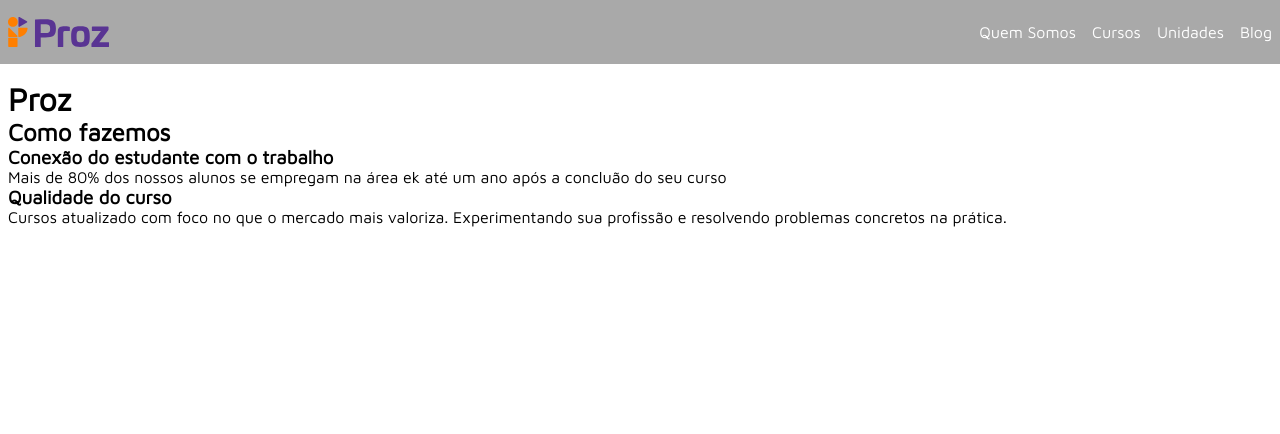
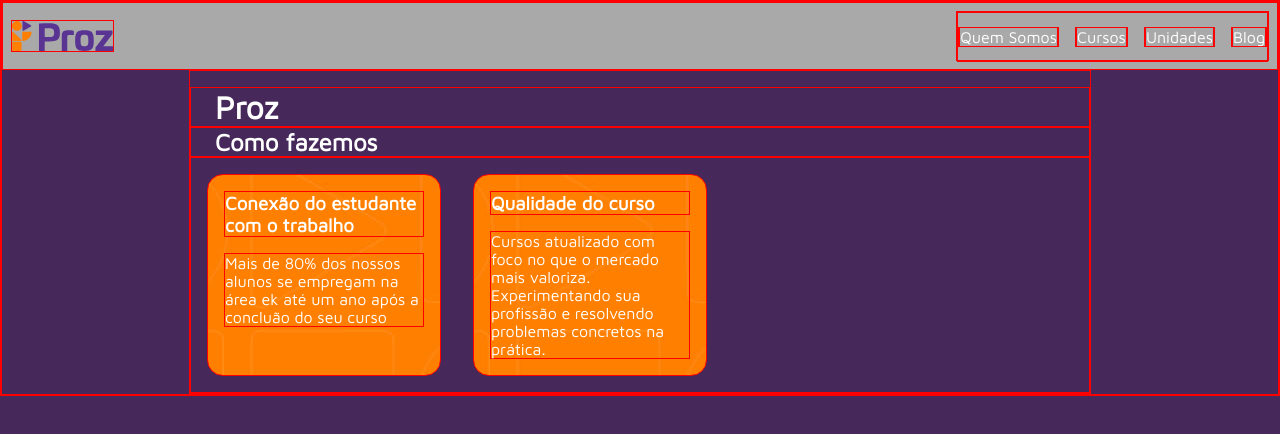
Before and after one commit to marceloSaner/meuProjeto, a plain HTML site: page aulas/joy/praticaGuiada/aula-css-02/index.html in a window 1280 px wide. Drawn offline with Linux system fonts and the light colour scheme.

Commit message:
Atualizacao do arquvio da aula da Joy. Inclusao da pasta do curso webmaster e arquvios do curso.

```diff
--- a/aulas/joy/praticaGuiada/aula-css-02/index.html
+++ b/aulas/joy/praticaGuiada/aula-css-02/index.html
@@ -34,12 +34,12 @@
     <main>
         <h1>Proz</h1>
         <h2>Como fazemos</h2>
-        <section>
-            <div>
+        <section class="corpo">
+            <div class="bloco">
                 <h3>Conexão do estudante com o trabalho</h3>
                 <p>Mais de 80% dos nossos alunos se empregam na área ek até um ano após a concluão do seu curso</p>
             </div>
-            <div>
+            <div class="bloco">
                 <h3>Qualidade do curso</h3>
                 <p>Cursos atualizado com foco no que o mercado mais valoriza. Experimentando sua profissão e resolvendo problemas concretos na prática.</p>
             </div>
--- a/aulas/joy/praticaGuiada/aula-css-02/style.css
+++ b/aulas/joy/praticaGuiada/aula-css-02/style.css
@@ -4,6 +4,8 @@
     font-family: 'Maven Pro', sans-serif;
     margin: 0;
     padding: 0;
+    color: white;
+    border: 1px solid red;
 }
 
 header {
@@ -11,8 +13,8 @@ header {
     justify-content:space-between;
     align-items: center;
     background-color: darkgrey;
+    margin-bottom: 0;
     padding: .5rem;
-    margin-bottom: .5rem;
     gap: 1rem;
 }
 
@@ -34,5 +36,41 @@ header a {
 }
 
 main {
-    padding: .5rem;
+    background-color: #46295a;
+    padding-top: 1rem;
+    margin: auto;
+    width: 56.25rem;
 }
+.bloco {
+    background-image: url(./img/bg_laranja.jpg);
+    border-radius: 1rem;
+    margin: 1rem;
+    padding: 1rem;
+    width: 18.75rem;
+    width: 12.5rem;
+}
+
+.corpo {
+    display: flex;
+}
+
+.bloco h3 {
+    margin-bottom: 1rem;
+}
+
+h1 {
+    font: 2rem;
+    padding-left: 1.5rem;
+}
+
+h2 {
+    font-size: 1.5rem;
+    padding-left: 1.5rem;
+}
+body {
+    background-color: #46295a;
+}
+
+#teste {
+
+}
```
Also changed, not shown: cursoWebMaster/03_aula/index.html (added, +50 -0 lines), 1 other file.
